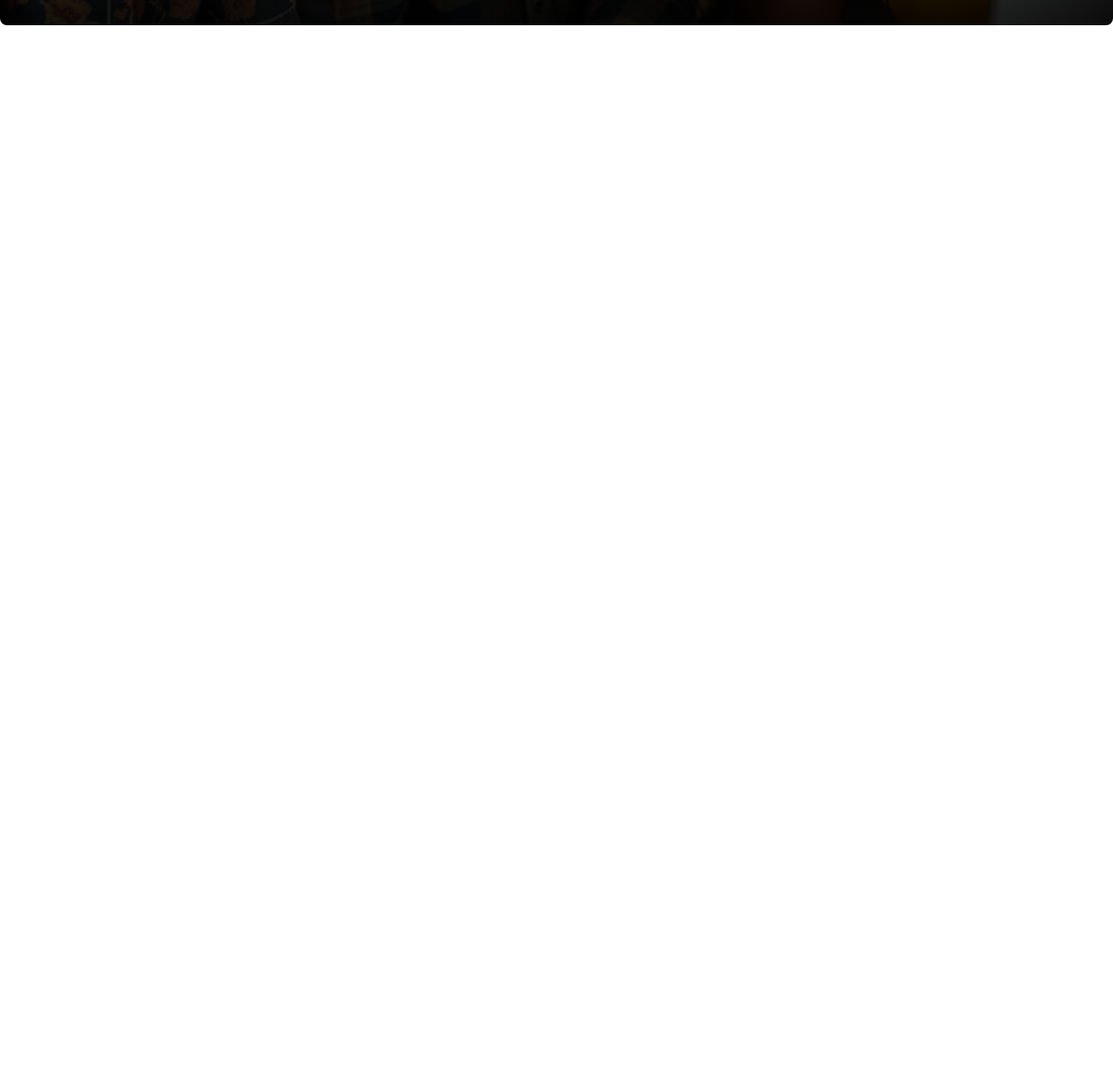
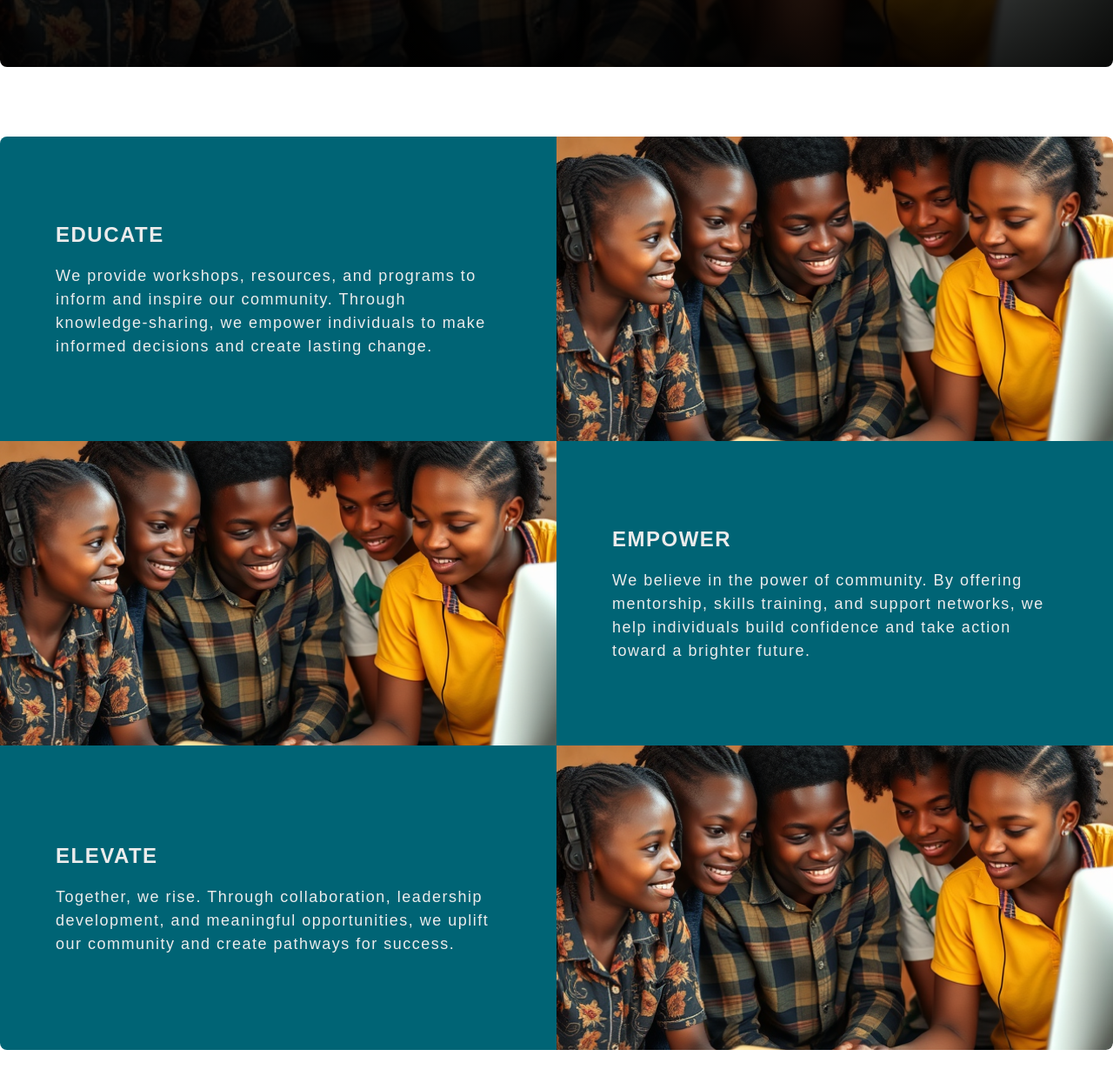
Before and after one commit to alekskimeu/triple-e, an Astro site: page / in a window 1280 px wide. Shown: the part 607-1852 px from the top of the page at 87% size. Before the commit the page ends 800 px from the top, so only its background shows below. Built offline with nearby package versions, Linux system fonts and the light colour scheme; Astro itself is replaced by a stand-in of ours.

Commit message:
create what we do section

```diff
--- /dev/null
+++ b/src/components/Activity.astro
@@ -0,0 +1,15 @@
+---
+import { Image } from "astro:assets"
+
+const {title, description, image} = Astro.props
+---
+
+<div class="activity h-[350px]">
+    <div class="image-container">
+        <Image src={image} alt={title} />
+    </div>
+    <div class="content">
+        <h4 class="font-semibold text-2xl !mb-4 uppercase title">{title}</h4>
+        <p class="text-lg">{description}</p>
+    </div>
+</div>
--- /dev/null
+++ b/src/components/Header.astro
@@ -0,0 +1,28 @@
+---
+import '../styles/global.css'
+---
+
+<header class="h-[4rem] py-4 !mb-3 header">
+    <div class="container flex justify-between items-center h-[100%] border-b">
+        <h1 class="text-2xl font-bold text-[#00879E] uppercase logo">Triple E</h1>
+        <nav>
+            <ul class="flex items-center gap-10">
+                <li>
+                    <a href="/">Home</a>
+                </li>
+                <li>
+                    <a href="/">About</a>
+                </li>
+                <li>
+                    <a href="/">News</a>
+                </li>
+                <li>
+                    <a href="/">Contact</a>
+                </li>
+                <li>
+                    <a href="/" class="bg-[#00879E] text-white !py-2.5 !px-3.5 rounded-lg inline-block">Get involved</a>
+                </li>
+            </ul>
+        </nav>
+    </div>
+</header>
--- a/src/components/Hero.astro
+++ b/src/components/Hero.astro
@@ -1,7 +1,7 @@
-<section class="h-[70vh] hero">
+<section class="h-[76vh] hero">
     <div class="container rounded-lg h-[100%] relative">
         <div class="absolute inset-y-0 left-16 bottom-[5rem] flex flex-col justify-end font-bold drop-shadow-lg">
-            <h1 class="uppercase text-gray-300 text-3xl">Triple E</h1>
+            <h1 class="uppercase text-gray-300 text-3xl !mb-3">Triple E</h1>
             <h2 class="uppercase text-gray-300 text-xl">Educate &#8226; Empower	&#8226; Elevate</h2>
 
             <div class="flex items-center gap-10 !mt-8">
--- /dev/null
+++ b/src/components/WhatWeDo.astro
@@ -0,0 +1,15 @@
+---
+import { activities } from "../data/data"
+import Activity from "./Activity.astro"
+---
+
+<section class="!py-20">
+    <div class="container">
+        <div class="activities">
+            {activities?.map(activity => (
+            <Activity title={activity.title} description={activity.description} image={activity.image}  />
+            ))}
+        </div>
+
+    </div>
+</section>
--- /dev/null
+++ b/src/data/data.ts
@@ -0,0 +1,22 @@
+import image from "../assets/hero.jpeg";
+
+export const activities = [
+  {
+    image,
+    title: "Educate",
+    description:
+      "We provide workshops, resources, and programs to inform and inspire our community. Through knowledge-sharing, we empower individuals to make informed decisions and create lasting change.",
+  },
+  {
+    image,
+    title: "Empower",
+    description:
+      "We believe in the power of community. By offering mentorship, skills training, and support networks, we help individuals build confidence and take action toward a brighter future.",
+  },
+  {
+    image,
+    title: "Elevate",
+    description:
+      "Together, we rise. Through collaboration, leadership development, and meaningful opportunities, we uplift our community and create pathways for success.",
+  },
+];
--- a/src/layouts/Layout.astro
+++ b/src/layouts/Layout.astro
@@ -1,3 +1,7 @@
+---
+import Header from "../components/Header.astro";
+---
+
 <!doctype html>
 <html lang="en">
 	<head>
@@ -8,34 +12,12 @@
 			integrity="sha512-Evv84Mr4kqVGRNSgIGL/F/aIDqQb7xQ2vcrdIwxfjThSH8CSR7PBEakCr51Ck+w+/U6swU2Im1vVX0SVk9ABhg=="
 			crossorigin="anonymous"
 			referrerpolicy="no-referrer" />
+			<link rel="stylesheet" href="../styles/global.css" type="text/stylesheet">
 		<meta name="generator" content={Astro.generator} />
 		<title>Triple E</title>
 	</head>
 	<body>
-		<header class="h-[4rem] py-4 !mb-3 header">
-			<div class="container flex justify-between items-center h-[100%] border-b">
-				<h1 class="text-2xl font-bold text-[#00879E]">Triple E</h1>
-				<nav>
-					<ul class="flex items-center gap-10">
-						<li>
-							<a href="/">Home</a>
-						</li>
-						<li>
-							<a href="/">About</a>
-						</li>
-						<li>
-							<a href="/">News</a>
-						</li>
-						<li>
-							<a href="/">Events</a>
-						</li>
-						<li>
-							<a href="/" class="bg-[#00879E] text-white !py-2.5 !px-3.5 rounded-lg inline-block">Get involved</a>
-						</li>
-					</ul>
-				</nav>
-			</div>
-		</header>
+		<Header />
 		<slot />
 	</body>
 </html>
--- a/src/pages/index.astro
+++ b/src/pages/index.astro
@@ -1,5 +1,6 @@
 ---
 import Hero from '../components/Hero.astro';
+import WhatWeDo from '../components/WhatWeDo.astro';
 import Layout from '../layouts/Layout.astro';
 import '../styles/global.css'
 ---
@@ -7,4 +8,5 @@ import '../styles/global.css'
 
 <Layout>
 	<Hero />
+	<WhatWeDo />
 </Layout>
--- a/src/styles/global.css
+++ b/src/styles/global.css
@@ -1,5 +1,5 @@
 @import "tailwindcss";
-@import url("https://fonts.googleapis.com/css2?family=Barlow:ital,wght@0,100;0,200;0,300;0,400;0,500;0,600;0,700;0,800;0,900;1,100;1,200;1,300;1,400;1,500;1,600;1,700;1,800;1,900&display=swap");
+@import url("https://fonts.googleapis.com/css2?family=Barlow:ital,wght@0,100;0,200;0,300;0,400;0,500;0,600;0,700;0,800;0,900;1,100;1,200;1,300;1,400;1,500;1,600;1,700;1,800;1,900&family=Concert+One&family=Poppins:ital,wght@0,100;0,200;0,300;0,400;0,500;0,600;0,700;0,800;0,900;1,100;1,200;1,300;1,400;1,500;1,600;1,700;1,800;1,900&display=swap");
 
 * {
   padding: 0;
@@ -9,7 +9,7 @@
 
 html,
 body {
-  font-family: "Barlow", sans-serif;
+  font-family: "Poppins", sans-serif;
 }
 
 h1,
@@ -27,6 +27,10 @@ button {
   line-height: 1.5;
 }
 
+p {
+  font-family: "Barlow", sans-serif;
+}
+
 .container {
   max-width: 1300px;
   margin: auto;
@@ -35,6 +39,10 @@ button {
 /* Header */
 .header > .container {
   border-bottom: 1px solid #dfdfdf;
+}
+
+.header .container .logo {
+  font-family: "Concert One", sans-serif;
 }
 
 /* Hero */
@@ -54,3 +62,80 @@ button {
   -ms-border-radius: 0.5rem;
   -o-border-radius: 0.5rem;
 }
+
+.activities .activity {
+  align-items: center;
+  display: grid;
+  grid-template-columns: repeat(2, 1fr);
+}
+
+.activities .activity .image-container {
+  overflow: hidden;
+}
+
+.activities .activity .image-container,
+.activities .activity .content {
+  flex: 1;
+}
+
+.activities .activity .image-container img {
+  width: 100%;
+  height: 350px;
+  object-fit: cover;
+  transition: 0.5s ease-in;
+  -webkit-transition: 0.5s ease-in;
+  -moz-transition: 0.5s ease-in;
+  -ms-transition: 0.5s ease-in;
+  -o-transition: 0.5s ease-in;
+}
+
+.activities .activity:first-child .image-container,
+.activities .activity:first-child .image-container img {
+  border-top-right-radius: 0.5rem;
+}
+
+.activities .activity:first-child .content {
+  border-top-left-radius: 0.5rem;
+}
+
+.activities .activity:last-child .content {
+  border-bottom-left-radius: 0.5rem;
+}
+
+.activities .activity:last-child .image-container,
+.activities .activity:last-child .image-container img {
+  border-bottom-right-radius: 0.5rem;
+}
+
+.activities .activity:nth-child(odd) .image-container {
+  order: 2;
+}
+
+.activities .activity .content {
+  background-color: #006475;
+  height: 100%;
+  padding: 0 4rem;
+  display: flex;
+  flex-direction: column;
+  justify-content: center;
+  color: #ececec;
+  transition: 0.5s ease-in;
+  -webkit-transition: 0.5s ease-in;
+  -moz-transition: 0.5s ease-in;
+  -ms-transition: 0.5s ease-in;
+  -o-transition: 0.5s ease-in;
+}
+
+.activities .activity:hover img {
+  filter: grayscale(100%);
+  -webkit-filter: grayscale(100%);
+  transform: scale(1.1);
+  -webkit-transform: scale(1.1);
+  -moz-transform: scale(1.1);
+  -ms-transform: scale(1.1);
+  -o-transform: scale(1.1);
+}
+
+.activities .activity:hover .content {
+  background-color: #016e81;
+}
```
